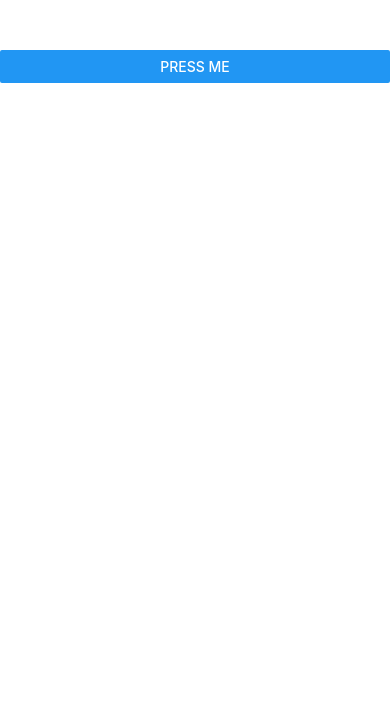
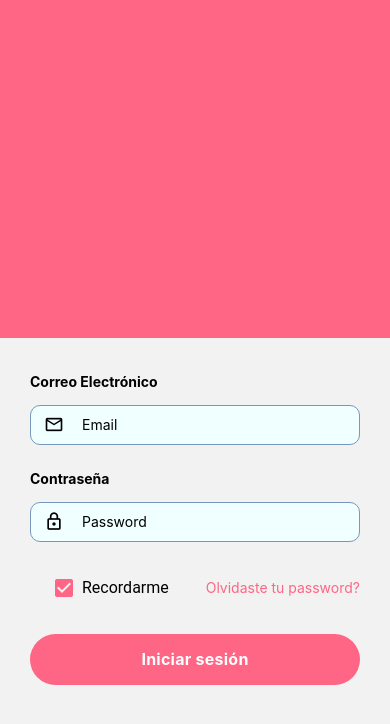
Before and after one commit to francijpg/rn-tw-playground, a React Native app: screen / in a window 390 px wide. Shown: the top 724 px of the page. Built offline with nearby package versions, Linux system fonts and the light colour scheme.

Commit message:
chore:navigation initial implementation

```diff
--- a/index.js
+++ b/index.js
@@ -2,11 +2,38 @@
  * @format
  */
 
+import * as React from 'react';
 import { AppRegistry } from 'react-native';
 import { name as appName } from './app.json';
-import ApiDummy from './src/domain/api/components/ApiDummy';
 import Debug from './src/domain/user/components/Debug';
 import Login from './src/domain/user/components/Login/Login';
+import { NavigationContainer } from '@react-navigation/native';
+import { createNativeStackNavigator } from '@react-navigation/native-stack';
+import ApiDummy from './src/domain/api/components/ApiDummy';
+import { RoutesStr } from './src/assets/string';
 
 const IS_DEBUG = false;
-AppRegistry.registerComponent(appName, () => (IS_DEBUG ? Debug : ApiDummy));
+
+const Stack = createNativeStackNavigator();
+
+const App = () => {
+  return (
+    <NavigationContainer>
+      <Stack.Navigator>
+        <Stack.Screen
+          name={RoutesStr.LOGIN_SCREEN}
+          component={Login}
+          options={{ headerShown: false }}
+        />
+        <Stack.Screen
+          name={RoutesStr.API_SCREEN}
+          component={ApiDummy}
+          options={{ headerShown: false }}
+        />
+      </Stack.Navigator>
+    </NavigationContainer>
+  );
+};
+export default App;
+
+AppRegistry.registerComponent(appName, () => (IS_DEBUG ? Debug : App));
--- a/package.json
+++ b/package.json
@@ -15,12 +15,16 @@
   },
   "dependencies": {
     "axios": "^0.26.1",
+    "@react-navigation/native": "^6.0.10",
+    "@react-navigation/native-stack": "^6.6.1",
     "prettier": "^2.6.2",
     "react": "17.0.2",
     "react-native": "0.68.0",
     "react-native-dotenv": "^3.3.1",
     "react-native-eject": "^0.1.2",
     "react-native-paper": "^4.12.0",
+    "react-native-safe-area-context": "^4.2.4",
+    "react-native-screens": "^3.13.1",
     "react-native-vector-icons": "^9.1.0"
   },
   "devDependencies": {
--- a/src/assets/string.tsx
+++ b/src/assets/string.tsx
@@ -3,6 +3,11 @@ export class PlatformStr {
   static readonly ANDROID = 'android';
 }
 
+export class RoutesStr {
+  static readonly LOGIN_SCREEN = 'Login';
+  static readonly API_SCREEN = 'Api';
+}
+
 export class Strings {
   static readonly FORGOT_PASS = 'Olvidaste tu password?';
 }
--- a/src/domain/user/components/Login/Login.tsx
+++ b/src/domain/user/components/Login/Login.tsx
@@ -2,20 +2,22 @@ import React, { useState } from 'react';
 import { View } from 'react-native';
 import { Checkbox } from 'react-native-paper';
 import { Colors } from '../../../../assets/colors';
-import { Strings } from '../../../../assets/string';
+import { RoutesStr, Strings } from '../../../../assets/string';
 import CustomButton from '../../../../components/molecules/CustomButton';
 import Link from '../../../../components/atoms/Link';
 import TextInputIcon from '../../../../components/molecules/TextImputIcon/TextInputIcon';
 import dictionary from '../../../../language/es/login.json';
 import styles from './Login.style';
 import LoginHeader from '../../../../components/organisms/LoginHeader/LoginHeader';
+import { useNavigation } from '@react-navigation/native';
+import { NativeStackNavigationProp } from '@react-navigation/native-stack';
 
 const Login = () => {
   const [email, setEmail] = useState({ value: '', error: '' });
   const [password, setPassword] = useState({ value: '', error: '' });
 
   const URL = 'https://google.com';
-
+  const navigation = useNavigation<NativeStackNavigationProp<any>>();
   return (
     <View style={styles.page}>
       <LoginHeader />
@@ -48,7 +50,10 @@ const Login = () => {
           />
           <Link url={URL} text={Strings.FORGOT_PASS} style={styles.link} />
         </View>
-        <CustomButton title={dictionary.SUBMIT_BUTTON_TEXT} />
+        <CustomButton
+          title={dictionary.SUBMIT_BUTTON_TEXT}
+          onPressFunction={() => navigation.navigate(RoutesStr.API_SCREEN)}
+        />
       </View>
     </View>
   );
```
Also changed, not shown: 1 other file (tests, documents, lock files or other folders).
